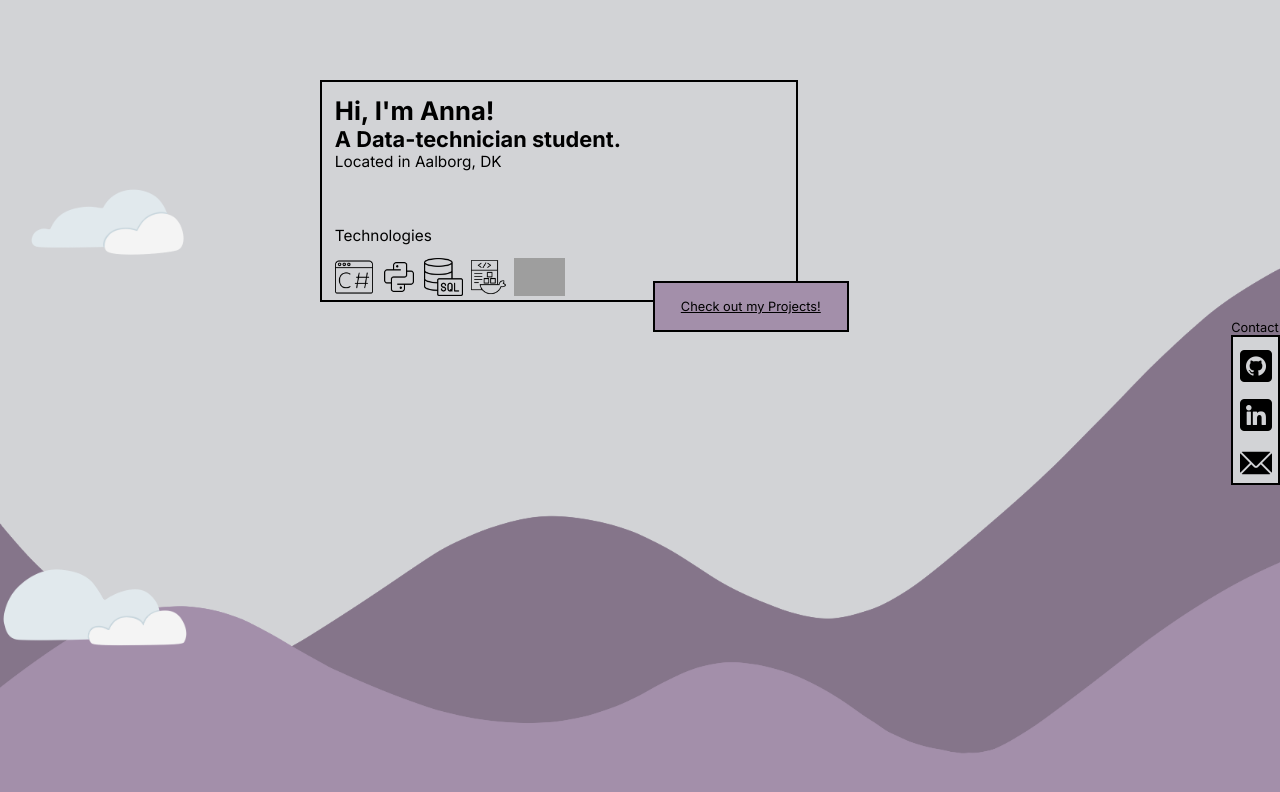
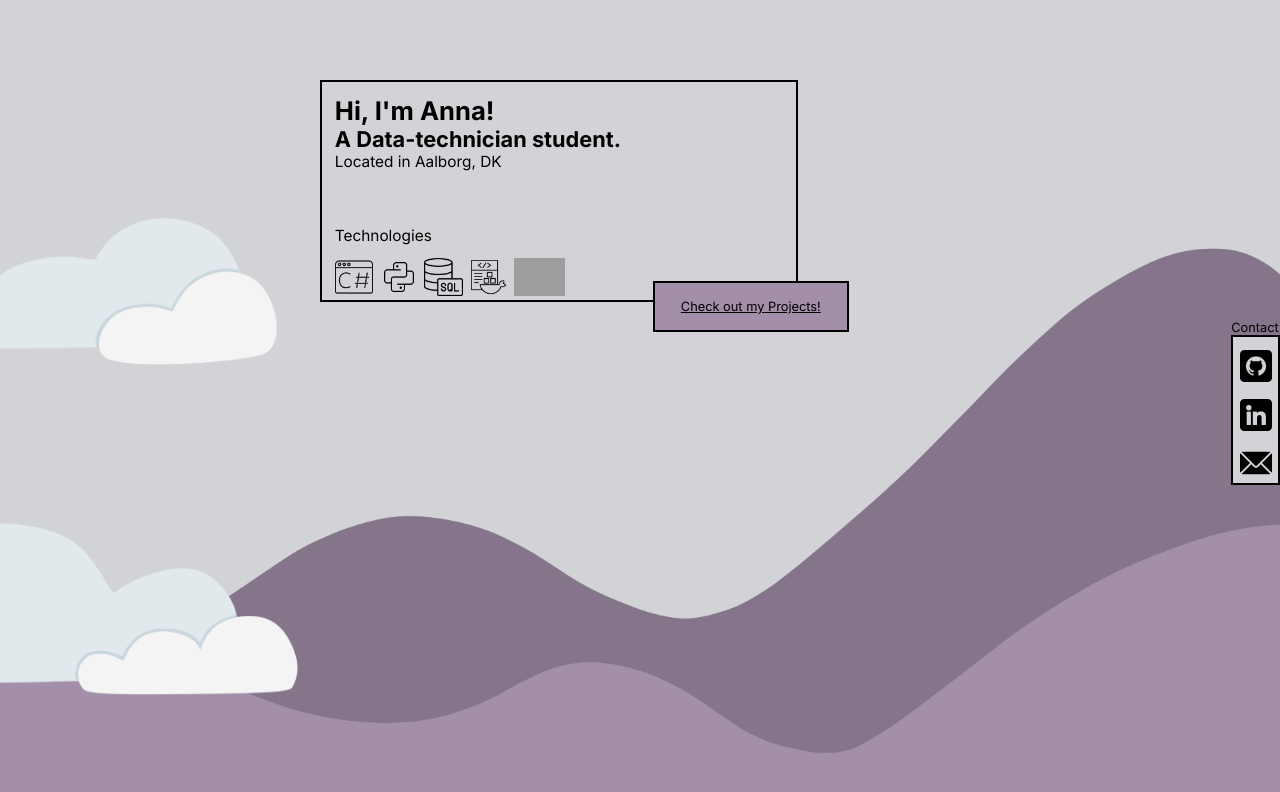
Before and after one commit to LavenderPixl/LavenderPixl.github.io, a Vue app: page /#/ in a window 1280 px wide. Shown: the top 792 px of the page. Built offline with nearby package versions, Linux system fonts and the light colour scheme; grey boxes are pictures that could not be loaded.

Commit message:
Fixed Cloud sizes, and a bug where the Project boxes would take more space than expected, making the side of a box clickable.

```diff
--- a/src/assets/main.css
+++ b/src/assets/main.css
@@ -22,9 +22,8 @@
 
 #app {
     height: 100vh;
-    background-image: url("@/assets/Bg.png");
+    background: url("@/assets/Bg.png") 100% 100% no-repeat;
     background-size: cover;
-    background-repeat: no-repeat;
     padding: 0;
     margin: 0;
 }
--- a/src/components/Clouds.vue
+++ b/src/components/Clouds.vue
@@ -26,7 +26,7 @@
   animation: animateCloud 35s linear infinite;
   position: absolute;
   left: -50vw;
-  bottom: 120vw;
+  bottom: 125vw;
   z-index: -1;
 
   -webkit-transform: scale(0.4);
@@ -40,7 +40,7 @@
   animation: animateCloud 20s linear infinite;
   position: absolute;
   left: -70vw;
-  bottom: 30vw;
+  bottom: 20vw;
 
   -webkit-transform: scale(0.4);
   -moz-transform: scale(0.4);
@@ -48,13 +48,12 @@
 }
 
 #cloud3 {
-  -webkit-animation: animateCloud 50s linear infinite;
-  -moz-animation: animateCloud 50s linear infinite;
-  animation: animateCloud 50s linear infinite;
+  -webkit-animation: animateCloud 40s linear infinite;
+  -moz-animation: animateCloud 40s linear infinite;
+  animation: animateCloud 40s linear infinite;
   position: absolute;
-  bottom: 60vw;
+  bottom: 90vw;
   left: -60vw;
-  z-index: -1;
 
   -webkit-transform: scale(0.4);
   -moz-transform: scale(0.4);
@@ -110,7 +109,7 @@
 
     -webkit-transform: scale(0.4);
     -moz-transform: scale(0.4);
-    transform: scale(0.4);
+    transform: scale(0.9);
   }
 
   #cloud2 {
@@ -123,7 +122,7 @@
 
     -webkit-transform: scale(0.4);
     -moz-transform: scale(0.4);
-    transform: scale(0.4);
+    transform: scale(0.9);
   }
 
   #cloud3 {
@@ -131,13 +130,13 @@
     -moz-animation: animateCloud 50s linear infinite;
     animation: animateCloud 50s linear infinite;
     position: absolute;
-    bottom: 38vw;
+    bottom: 33vw;
     left: -10vw;
     z-index: -1;
 
-    -webkit-transform: scale(0.4);
-    -moz-transform: scale(0.4);
-    transform: scale(0.4);
+    -webkit-transform: scale(0.9);
+    -moz-transform: scale(0.9);
+    transform: scale(0.9);
   }
 
   @-webkit-keyframes animateCloud {
--- a/src/components/ProjectBox.vue
+++ b/src/components/ProjectBox.vue
@@ -22,8 +22,8 @@ export default {
 </script>
 
 <template>
-  <a @click="redirect()">
-    <div class="container">
+  <div class="container">
+    <a @click="redirect()">
       <div id="top">
         <p id="name">{{ this.name }}</p>
         <p id="desc">{{ this.description }}</p>
@@ -32,8 +32,8 @@ export default {
         <p id="language">{{ this.language }}</p>
         <p id="date">{{ this.updated_at.slice(0, 10) }}</p>
       </div>
-    </div>
-  </a>
+    </a>
+  </div>
 </template>
 
 <style scoped>
--- a/src/views/ProjectView.vue
+++ b/src/views/ProjectView.vue
@@ -89,7 +89,7 @@ export default {
       <Project-SideBar id="bar" />
     </div>
     <p id="topLine">Click a project to view it on Github.</p>
-    <div id="pager" style="z-index: 8">
+    <div id="topPager" style="z-index: 8">
       <button @click="pager('-')" id="btn">&lt;</button>
       <p id="pageNumber">{{ this.currentPage }} / {{ this.maxPage }}</p>
       <button @click="pager('+')" id="btn">&gt;</button>
@@ -115,7 +115,6 @@ export default {
 </template>
 
 <style>
-
 #wrapper {
   width: 100%;
   display: flex;
@@ -174,8 +173,13 @@ export default {
 }
 
 #projectBox {
-  padding-top: 4vw;
-  padding-bottom: 10vw;
+ margin-bottom: 13vw;
+}
+
+#topPager {
+  display: flex;
+  justify-content: center;
+  padding-bottom: 3vw;
 }
 
 #pager {
@@ -222,8 +226,9 @@ export default {
 
   #back {
     width: 11%;
-    height: auto;
-    padding-top: 1vw;
+    height: 2vw;
+    margin-top: 1vw;
+    padding-top: 0;
     align-self: flex-start;
     margin-left: 1vw;
     font-size: 1.3vw;
@@ -252,17 +257,17 @@ export default {
   }
 
   .repos {
+    margin-top: 1vw;
     justify-content: center;
-    margin-top: 1vw;
     display: grid;
     grid-template-columns: 25vw 25vw 25vw;
-    column-gap: 4vw;
+    column-gap: 3vw;
     grid-template-rows: 10vw 10vw 10vw;
-    row-gap: 4vw;
+    row-gap: 3vw;
   }
 
   #projectBox {
-    padding-bottom: 0;
+    margin-bottom: 0;
   }
 
   #btn {
@@ -283,8 +288,12 @@ export default {
     text-decoration: underline;
   }
 
+  #topPager {
+    display: none;
+  }
+
   #pager {
-    margin-top: 1vw;
+    margin-top: 2vw;
     padding: 0;
   }
 }
```
